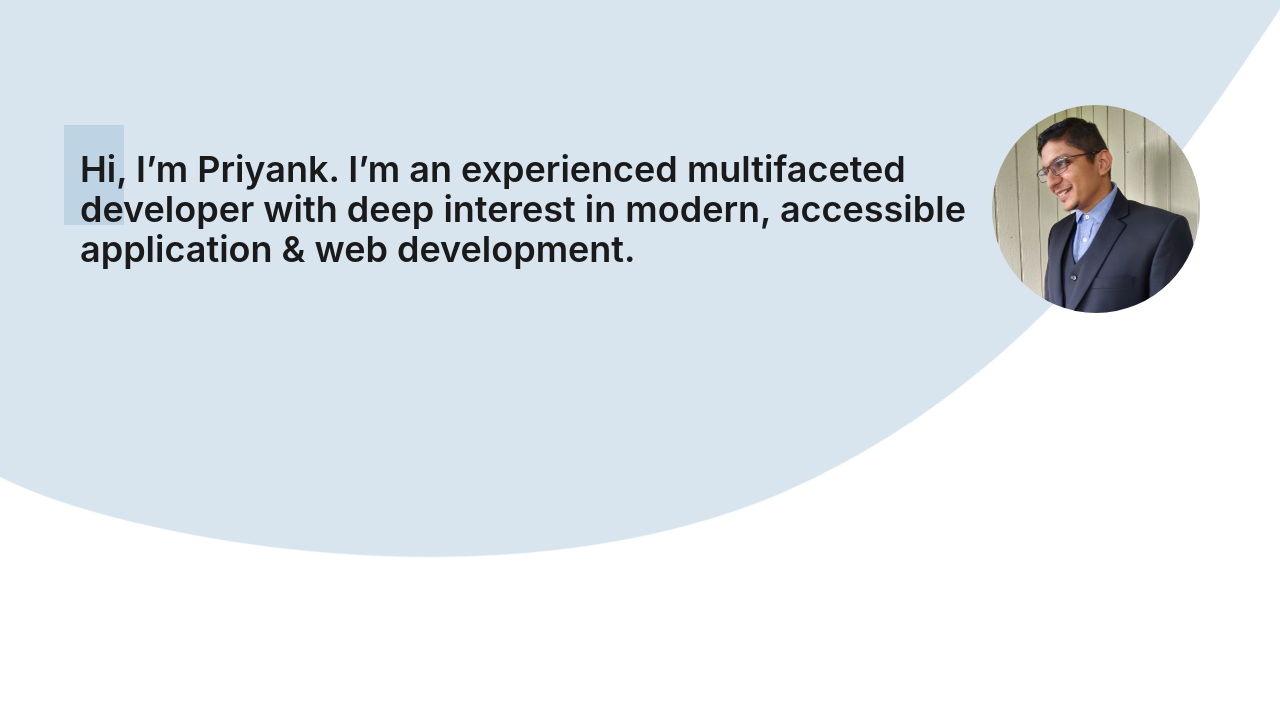
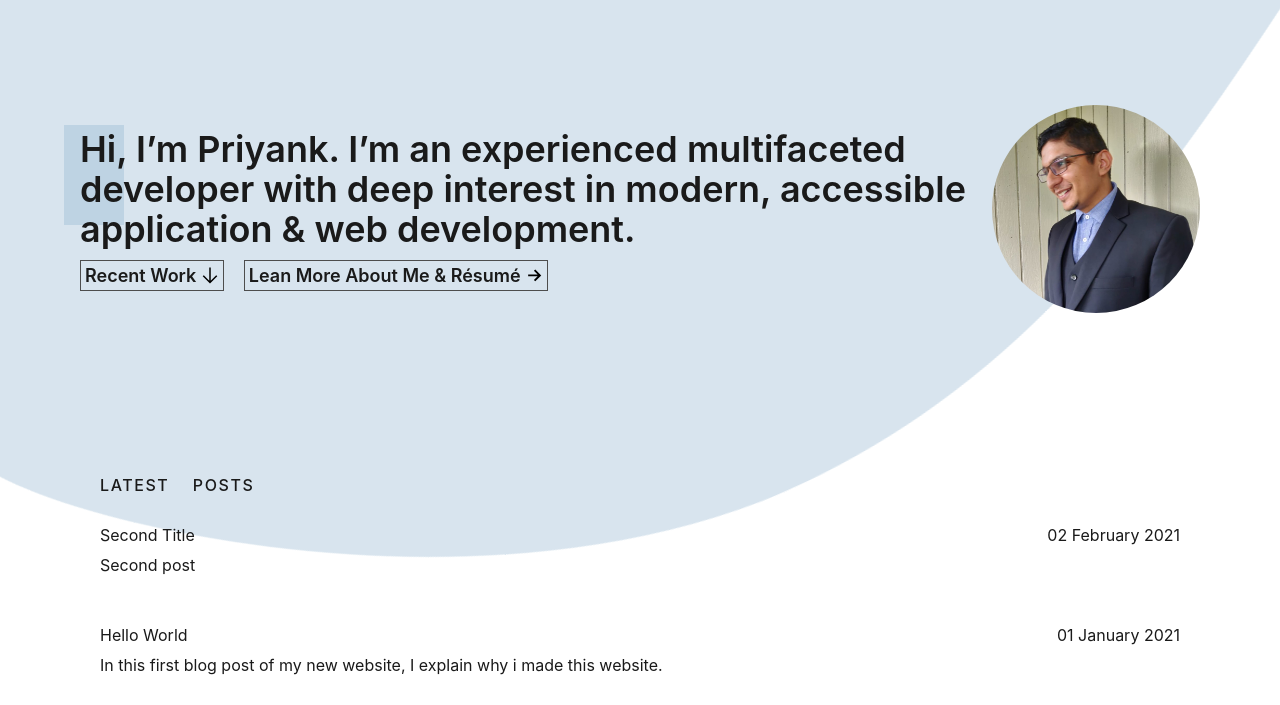
Before and after one commit to trivedip/trivedi.dev, a Gatsby site: page / in a window 1280 px wide. Shown: the part 95-800 px from the top of the page. Built offline with nearby package versions, Linux system fonts and the light colour scheme; Gatsby itself is replaced by a stand-in of ours.

Commit message:
added latest blog section

```diff
--- a/src/components/indexComponents/hero.js
+++ b/src/components/indexComponents/hero.js
@@ -1,18 +1,26 @@
 import React from 'react';
 import { StaticImage } from "gatsby-plugin-image";
+import {GrFormNextLink} from 'react-icons/gr';
+import {GrLinkDown} from 'react-icons/gr';
+import { Link } from 'gatsby';
 
 const Hero =()=>{
     return(
     <>
         <div className="mt-12 sm:mt-2 flex flex-col-reverse lg:flex-row items-center lg:justify-between lg:space-x-6">
             <div className="mt-12 sm:mt-2 flex flex-col-reverse lg:flex-row items-center lg:justify-between lg:space-x-6">
-        <div className="mt-12 lg:mt-0 max-w-4xl text-3xl sm:text-4xl text-primary font-semibold sm:text-left md:text-center lg:text-left">Hi, I’m Priyank. I’m an experienced multifaceted developer with deep interest in modern, accessible application & web development.</div>
+                <div className="mt-12 lg:mt-0 max-w-4xl text-3xl sm:text-4xl text-primary font-semibold sm:text-left md:text-center lg:text-left">
+                    <div>
+                    Hi, I’m Priyank. I’m an experienced multifaceted developer with deep interest in modern, accessible application & web development.
+                    </div>
+                    <a className="my-3 p-1 text-lg" style={{border:'1px solid var(--color-gray700)'}}>Recent Work <GrLinkDown style={{display:'inline-block',transform:'scale()',marginTop:'-4px'}}/></a>
+                    <Link to="/about/" className="my-3 md:mx-5 p-1 text-lg" style={{border:'1px solid var(--color-gray700)'}}>Lean More About Me & Résumé <GrFormNextLink style={{display:'inline-block',transform:'scale(1.3)',marginTop:'-4px'}}/></Link>
+                </div>
+
                     <div className="relative">
-            {/* <div className="absolute w-full h-full top-0 flex items-center justify-center"> */}
                     <div className="h-40 w-40 md:h-45 md:w-45 lg:h-52 lg:w-52 rounded-full overflow-hidden">
-            <StaticImage src="../../pages/assets/image/prop-pic.jpeg"></StaticImage>
+                        <StaticImage src="../../pages/assets/image/prop-pic.jpeg" placeholder="blurred"></StaticImage>
                     </div>
-            {/* </div> */}
                 </div>
             </div>
         </div>
--- /dev/null
+++ b/src/components/indexComponents/latestBlogContainer.js
@@ -0,0 +1,16 @@
+import React from 'react';
+import LatestBlogPosts from './latestBlogPosts'
+
+const LatestBlog = () =>{
+    return(
+        <>
+        <section className="latest-blog-container mt-40">
+            <div className="px-5 font-medium uppercase tracking-widest">latest &nbsp;&nbsp; POSTS</div>
+            <LatestBlogPosts/>
+        </section>
+        </>
+    );
+
+};
+
+export default LatestBlog;
--- /dev/null
+++ b/src/components/indexComponents/latestBlogPosts.js
@@ -0,0 +1,45 @@
+import React from 'react';
+import {StaticQuery, graphql} from 'gatsby';
+
+const LatestBlogPosts = () => {
+    return(
+    <StaticQuery query={graphql`
+            query{ allMdx(limit:5,sort: {order: DESC, fields: [frontmatter___date]}
+                filter: {frontmatter: {published: {eq: true}}, fileAbsolutePath: { regex: "/blog/"}}
+            ) {
+              nodes {
+                slug
+                frontmatter {
+                  date(formatString: "DD MMMM YYYY")
+                  description
+                  published
+                  title
+                }
+              }
+            }
+        }`
+    }
+    render = {data=>(
+
+        Object.keys(data.allMdx.nodes).map((key_index)=>{
+            const allPost = data.allMdx.nodes;
+            const post = allPost[key_index];
+            return(
+            <>
+            <div className="py-5 px-5 rounded hover:bg-gray-600 hover:text-gray-50">
+                <span className="flex py-1.5 rounded" >
+                    <div className="w-5/6">{post.frontmatter.title}</div>
+                    <div className="w-1/6 ml-auto flex justify-end">{post.frontmatter.date}</div>
+                </span>
+                <div>
+                    {post.frontmatter.description}
+                </div>
+            </div>
+            </>
+            )
+        })
+    )}/>
+    )
+};
+
+export default LatestBlogPosts;
--- a/src/pages/about.js
+++ b/src/pages/about.js
@@ -8,7 +8,7 @@ const About = () => {
     return(
         <>
           <h1>Hello there from Priyank, this will be new About me page.</h1>
-          <StaticImage src="./assets/image/img1.jpg"></StaticImage>
+          <StaticImage placeholder="blurred" src="./assets/image/img1.jpg"></StaticImage>
         </>
     );
 
--- a/src/pages/index.js
+++ b/src/pages/index.js
@@ -1,6 +1,7 @@
 import React from 'react';
 import { graphql } from "gatsby";
 import Hero from "../components/indexComponents/hero";
+import LatestBlog from '../components/indexComponents/latestBlogContainer';
 
 
 const Home = ({data}) => {
@@ -8,6 +9,7 @@ const Home = ({data}) => {
     return(
         <>
           <Hero/>
+          <LatestBlog/>
         </>
     );
 
```
Lines whose indentation alone changed are shown as unchanged.
